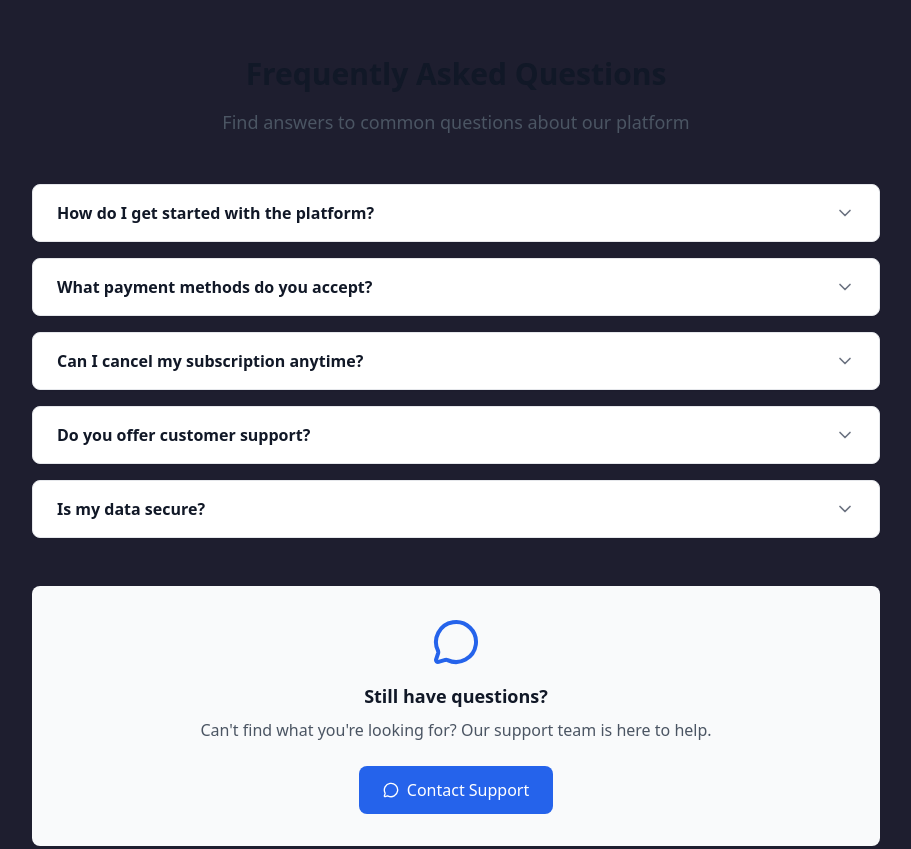
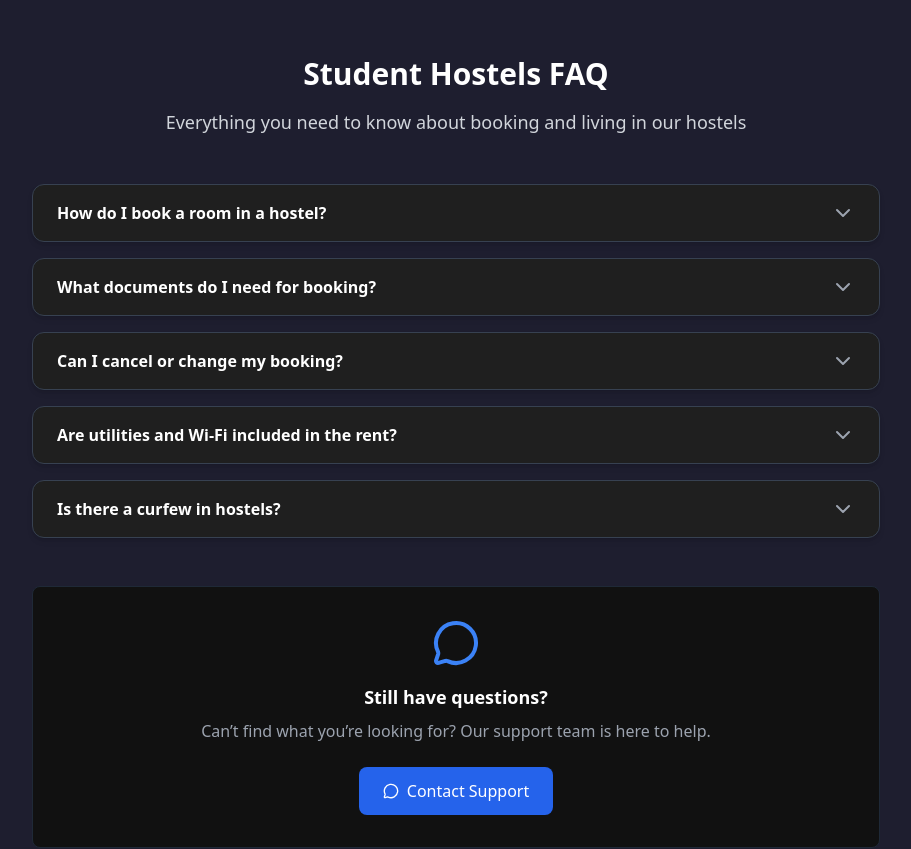
Before and after one commit to Njoro24/Makeja, a React (Vite) app: page / in a window 1280 px wide. Shown: the top 849 px of the page, without its empty margins (184-1095 px from the left). Built offline with nearby package versions, Linux system fonts and the light colour scheme.

Commit message:
improve background and font outlook

```diff
--- a/src/components/reviews/ReviewForm.jsx
+++ b/src/components/reviews/ReviewForm.jsx
@@ -19,7 +19,6 @@ const ReviewForm = ({ onSubmit, className = '' }) => {
     const { name, value } = e.target;
     setFormData((prev) => ({ ...prev, [name]: value }));
 
-    // Clear alert when user starts typing
     if (alert) setAlert(null);
   };
 
@@ -57,11 +56,11 @@ const ReviewForm = ({ onSubmit, className = '' }) => {
     setAlert(null);
 
     try {
-      // If onSubmit prop is provided, use it, otherwise simulate submission
+
       if (onSubmit) {
         await onSubmit({
           ...formData,
-          id: Date.now(), // Simple ID generation
+          id: Date.now(),
           date: new Date().toISOString()
         });
       } else {
@@ -74,7 +73,7 @@ const ReviewForm = ({ onSubmit, className = '' }) => {
         message: 'Review submitted successfully! Thank you for your feedback.'
       });
 
-      // Reset form
+
       setFormData({ name: '', email: '', rating: 0, comment: '' });
 
     } catch (error) {
@@ -109,7 +108,7 @@ const ReviewForm = ({ onSubmit, className = '' }) => {
                     value={formData.name}
                     onChange={handleChange}
                     placeholder="Enter your name"
-            className="w-full p-3 border border-gray-300 rounded-md focus:ring-2 focus:ring-blue-500 focus:border-blue-500 transition-colors"
+                    className="w-full p-3 border border-gray-300 rounded-md focus:ring-2 focus:ring-blue-500 focus:border-blue-500 transition-colors text-gray-900"
                     required
                     disabled={submitting}
                 />
@@ -126,7 +125,7 @@ const ReviewForm = ({ onSubmit, className = '' }) => {
                     value={formData.email}
                     onChange={handleChange}
                     placeholder="Enter your email"
-            className="w-full p-3 border border-gray-300 rounded-md focus:ring-2 focus:ring-blue-500 focus:border-blue-500 transition-colors"
+                    className="w-full p-3 border border-gray-300 rounded-md focus:ring-2 focus:ring-blue-500 focus:border-blue-500 transition-colors text-gray-900"
                     disabled={submitting}
                 />
             </div>
@@ -153,7 +152,7 @@ const ReviewForm = ({ onSubmit, className = '' }) => {
                     onChange={handleChange}
                     placeholder="Share your experience..."
                     rows={4}
-            className="w-full p-3 border border-gray-300 rounded-md focus:ring-2 focus:ring-blue-500 focus:border-blue-500 transition-colors resize-vertical"
+                    className="w-full p-3 border border-gray-300 rounded-md focus:ring-2 focus:ring-blue-500 focus:border-blue-500 transition-colors resize-vertical text-gray-900"
                     required
                     disabled={submitting}
                 />
--- a/src/pages/FAQ.jsx
+++ b/src/pages/FAQ.jsx
@@ -4,8 +4,8 @@ import PropTypes from 'prop-types';
 
 const FAQ = ({
   faqData = [],
-  title = "Frequently Asked Questions",
-  subtitle = "Find answers to common questions about our platform",
+  title = "Student Hostels FAQ",
+  subtitle = "Everything you need to know about booking and living in our hostels",
   onContactSupport,
   className = ''
 }) => {
@@ -14,28 +14,28 @@ const FAQ = ({
   const defaultFaqData = [
     {
       id: 1,
-      question: "How do I get started with the platform?",
-      answer: "Getting started is easy! Simply create an account, complete your profile, and you'll have access to all features. Our onboarding guide will walk you through the key features to help you get the most out of the platform."
+      question: "How do I book a room in a hostel?",
+      answer: "To book a room, sign up and complete your profile. Browse available hostels and click 'Book Now' to reserve your spot. You'll receive a confirmation via email."
     },
     {
       id: 2,
-      question: "What payment methods do you accept?",
-      answer: "We accept all major credit cards (Visa, MasterCard, American Express), PayPal, and bank transfers. All payments are processed securely through our encrypted payment system."
+      question: "What documents do I need for booking?",
+      answer: "You typically need a student ID or admission letter and a valid national ID. Each hostel might have specific requirements listed on their page."
     },
     {
       id: 3,
-      question: "Can I cancel my subscription anytime?",
-      answer: "Yes, you can cancel your subscription at any time from your account settings. Your access will continue until the end of your current billing period, and you won't be charged for the following period."
+      question: "Can I cancel or change my booking?",
+      answer: "Yes. You can cancel or modify your booking from your dashboard. Refunds depend on the hostel’s cancellation policy, so please check before booking."
     },
     {
       id: 4,
-      question: "Do you offer customer support?",
-      answer: "Absolutely! We provide 24/7 customer support through live chat, email, and phone. Our support team is always ready to help you with any questions or issues you might have."
+      question: "Are utilities and Wi-Fi included in the rent?",
+      answer: "Most hostels include water, electricity, and Wi-Fi in the rent. Details can be found on each hostel’s listing page."
     },
     {
       id: 5,
-      question: "Is my data secure?",
-      answer: "Data security is our top priority. We use enterprise-grade encryption, regular security audits, and comply with all major data protection regulations including GDPR and CCPA to ensure your information is safe."
+      question: "Is there a curfew in hostels?",
+      answer: "Some hostels have curfews for security reasons, while others offer 24/7 access. Check the 'House Rules' section of the hostel listing for details."
     }
   ];
 
@@ -64,51 +64,44 @@ const FAQ = ({
     if (onContactSupport) {
       onContactSupport();
     } else {
-
       console.log('Contact support clicked');
     }
   };
 
   return (
     <div className={`max-w-4xl mx-auto p-6 ${className}`}>
-      {/* Header */}
       <div className="text-center mb-12">
-        <h1 className="text-3xl font-bold text-gray-900 mb-4">{title}</h1>
-        <p className="text-lg text-gray-600 max-w-2xl mx-auto">{subtitle}</p>
+        <h1 className="text-3xl font-bold text-white mb-4">{title}</h1>
+        <p className="text-lg text-gray-300 max-w-2xl mx-auto">{subtitle}</p>
       </div>
-
 
       <div className="space-y-4">
         {questions.map(({ id, question, answer }) => (
           <div
             key={id}
-            className="bg-white rounded-lg shadow-sm border border-gray-200 overflow-hidden transition-shadow hover:shadow-md"
+            className="bg-[#1f1f1f] rounded-xl shadow-md border border-gray-700 overflow-hidden"
           >
             <button
               onClick={() => toggleItem(id)}
               onKeyDown={(e) => handleKeyDown(e, id)}
-              className="w-full px-6 py-4 text-left flex items-center justify-between hover:bg-gray-50 transition-colors focus:outline-none focus:ring-2 focus:ring-blue-500 focus:ring-inset"
+              className="w-full px-6 py-4 text-left flex items-center justify-between hover:bg-[#2a2a2a] focus:outline-none focus:ring-2 focus:ring-blue-500"
               aria-expanded={openItems.has(id)}
               aria-controls={`faq-answer-${id}`}
             >
-              <h3 className="font-semibold text-gray-900 pr-4 flex-1">
+              <h3 className="font-semibold text-white pr-4 flex-1">
                 {question}
               </h3>
-              <div className="flex-shrink-0">
-                {openItems.has(id) ? (
-                  <ChevronUp className="w-5 h-5 text-gray-500 transition-transform" />
-                ) : (
-                  <ChevronDown className="w-5 h-5 text-gray-500 transition-transform" />
-                )}
+              <div className="flex-shrink-0 text-gray-400">
+                {openItems.has(id) ? <ChevronUp /> : <ChevronDown />}
               </div>
             </button>
 
             {openItems.has(id) && (
               <div
                 id={`faq-answer-${id}`}
-                className="px-6 pb-4 border-t border-gray-100 animate-fadeIn"
+                className="px-6 pb-4 border-t border-gray-700 bg-[#252525]"
               >
-                <p className="text-gray-700 pt-4 leading-relaxed">
+                <p className="text-gray-300 pt-4 leading-relaxed">
                   {answer}
                 </p>
               </div>
@@ -117,14 +110,13 @@ const FAQ = ({
         ))}
       </div>
 
-
-      <div className="mt-12 text-center bg-gray-50 rounded-lg p-8">
-        <MessageCircle className="w-12 h-12 text-blue-600 mx-auto mb-4" />
-        <h3 className="text-lg font-semibold text-gray-900 mb-2">
+      <div className="mt-12 text-center bg-[#111111] rounded-lg p-8 border border-gray-800">
+        <MessageCircle className="w-12 h-12 text-blue-500 mx-auto mb-4" />
+        <h3 className="text-lg font-semibold text-white mb-2">
           Still have questions?
         </h3>
-        <p className="text-gray-600 mb-6">
-          Can't find what you're looking for? Our support team is here to help.
+        <p className="text-gray-400 mb-6">
+          Can’t find what you’re looking for? Our support team is here to help.
         </p>
         <button
           onClick={handleContactSupport}
--- a/src/pages/NotFound.jsx
+++ b/src/pages/NotFound.jsx
@@ -0,0 +1,21 @@
+import { Home } from 'lucide-react';
+
+const NotFound = () => (
+  <div className="min-h-screen bg-[#1E1E2F] flex items-center justify-center p-6 text-white">
+    <div className="text-center max-w-md">
+      <div className="text-6xl font-bold text-blue-500 mb-4">404</div>
+      <div className="w-20 h-20 mx-auto mb-6 bg-blue-900 rounded-full flex items-center justify-center">
+        <Home className="w-10 h-10 text-blue-400" />
+      </div>
+      <h1 className="text-2xl font-bold mb-4">Page Not Found</h1>
+      <p className="text-gray-400 mb-6">
+        Sorry, the page you're looking for doesn't exist or has been moved.
+      </p>
+      <button className="bg-blue-600 hover:bg-blue-700 text-white py-2 px-6 rounded-lg flex items-center justify-center gap-2">
+        <Home className="w-4 h-4" /> Go Home
+      </button>
+    </div>
+  </div>
+);
+
+export default NotFound;
```
Lines whose indentation alone changed are shown as unchanged.
